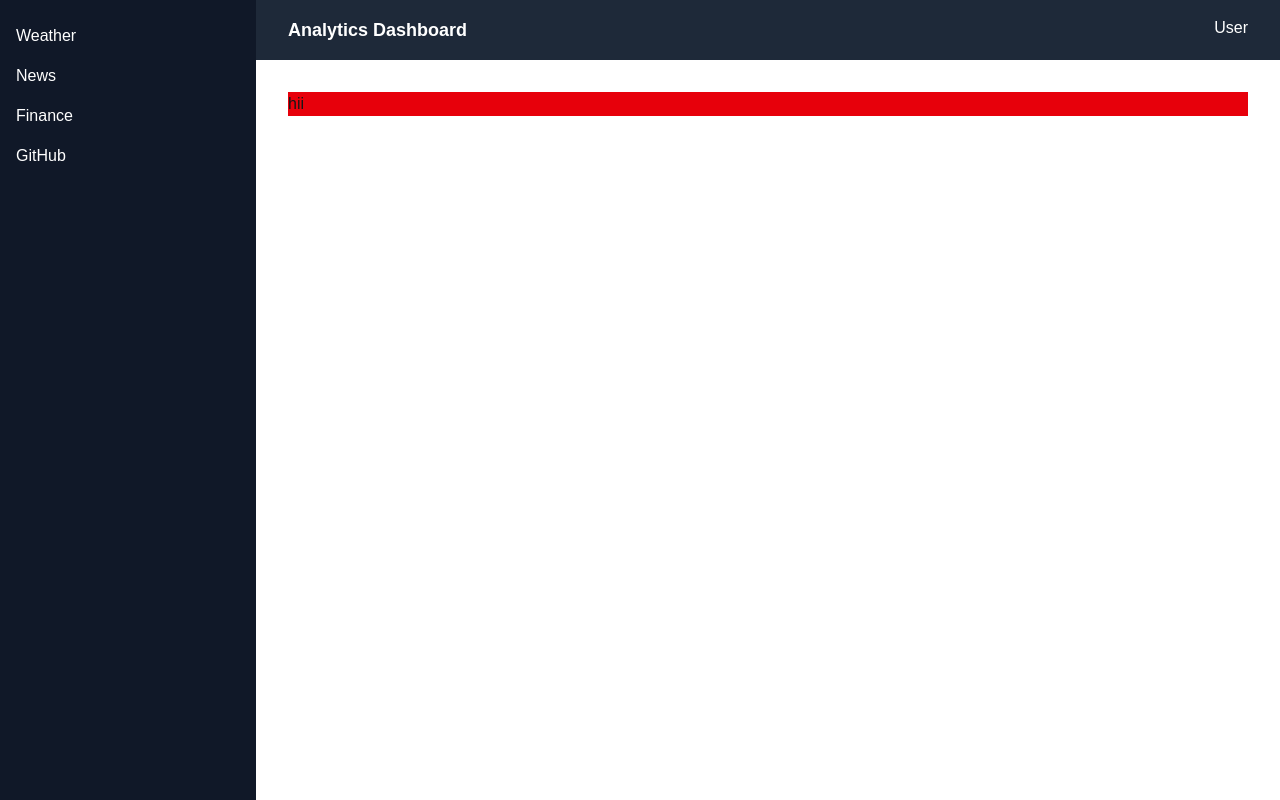
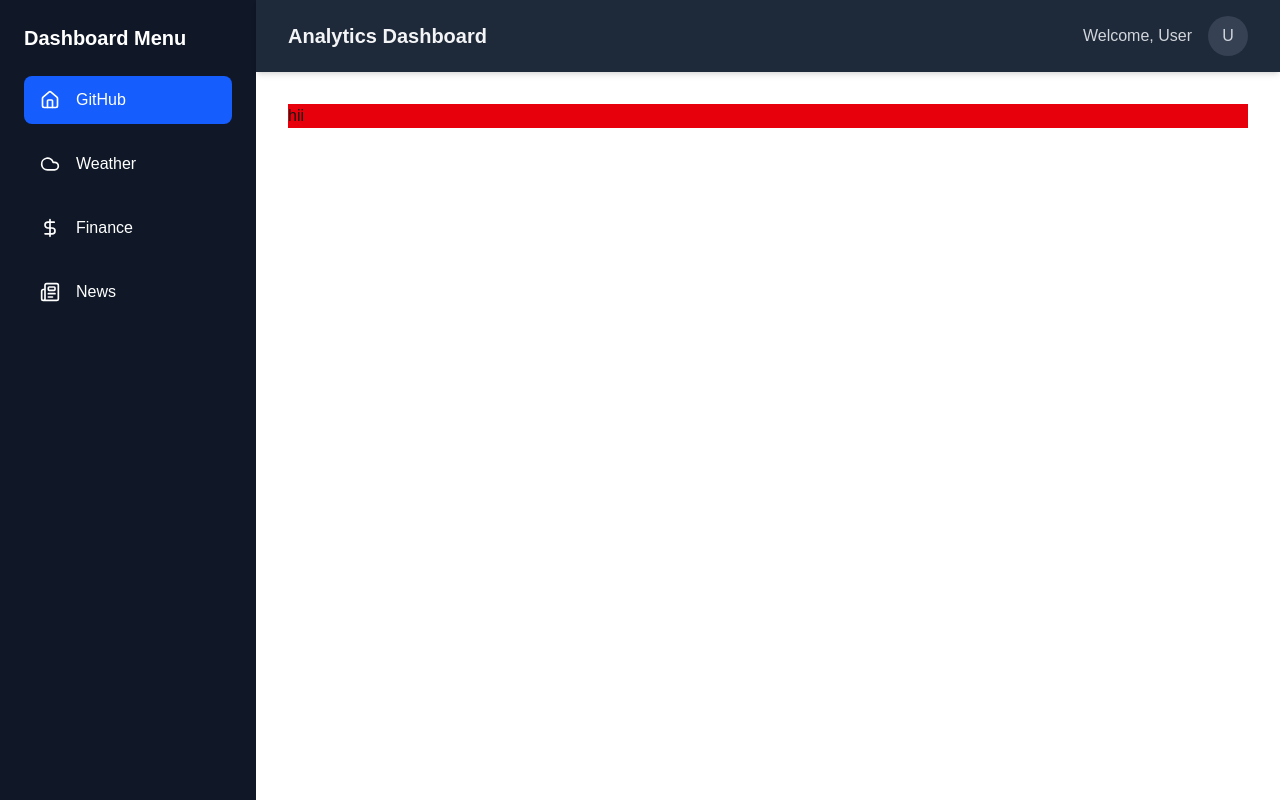
Before and after one commit to Mrprayag077/pulse-viz-dashboard, a Next.js app: page / in a window 1280 px wide. Built offline with nearby package versions, Linux system fonts and the light colour scheme.

Commit message:
add: sidebar and navbar

```diff
--- a/package.json
+++ b/package.json
@@ -10,6 +10,8 @@
   },
   "dependencies": {
     "@reduxjs/toolkit": "^2.6.1",
+    "lucide": "^0.482.0",
+    "lucide-react": "^0.482.0",
     "next": "15.2.2",
     "postcss": "^8.5.3",
     "react": "^19.0.0",
--- a/src/components/Navbar.tsx
+++ b/src/components/Navbar.tsx
@@ -1,7 +1,12 @@
 const Navbar = () => (
-  <nav className="w-full bg-gray-800 text-white py-4 px-8 flex justify-between">
-    <h1 className="text-lg font-semibold">Analytics Dashboard</h1>
-    <span>User</span>
+  <nav className="w-full bg-gray-800 text-white py-4 px-8 flex justify-between items-center shadow-md">
+    <h1 className="text-xl font-bold text-gray-100">Analytics Dashboard</h1>
+    <div className="flex items-center space-x-4">
+      <span className="text-gray-300">Welcome, User</span>
+      <div className="h-10 w-10 bg-gray-700 rounded-full flex items-center justify-center text-gray-300">
+        U
+      </div>
+    </div>
   </nav>
 );
 
--- a/src/components/Sidebar.tsx
+++ b/src/components/Sidebar.tsx
@@ -1,29 +1,45 @@
 "use client";
 
-import { useRouter } from "next/navigation";
+import { useRouter, usePathname } from "next/navigation";
+import {
+  HomeIcon,
+  CloudIcon,
+  DollarSignIcon,
+  NewspaperIcon,
+} from "lucide-react";
 
 const Sidebar = () => {
   const router = useRouter();
+  const pathname = usePathname();
+
+  const menuItems = [
+    { label: "GitHub", path: "/", icon: HomeIcon },
+    { label: "Weather", path: "/weather", icon: CloudIcon },
+    { label: "Finance", path: "/finance", icon: DollarSignIcon },
+    { label: "News", path: "/news", icon: NewspaperIcon },
+  ];
 
   const handleNavigation = (path: string) => {
     router.push(path);
   };
 
   return (
-    <aside className="w-64 h-screen bg-gray-900 text-white p-4">
-      <ul>
-        <li className="py-2">
-          <button onClick={() => handleNavigation("/weather")}>Weather</button>
-        </li>
-        <li className="py-2">
-          <button onClick={() => handleNavigation("/news")}>News</button>
-        </li>
-        <li className="py-2">
-          <button onClick={() => handleNavigation("/finance")}>Finance</button>
-        </li>
-        <li className="py-2">
-          <button onClick={() => handleNavigation("/")}>GitHub</button>
-        </li>
+    <aside className="w-64 h-screen bg-gray-900 text-white p-6 flex flex-col space-y-6">
+      <h2 className="text-xl font-semibold mb-6">Dashboard Menu</h2>
+      <ul className="space-y-4">
+        {menuItems.map((item) => (
+          <li key={item.path}>
+            <button
+              onClick={() => handleNavigation(item.path)}
+              className={`flex items-center space-x-4 py-3 px-4 rounded-lg transition-all duration-200 ease-in-out w-full text-left hover:bg-gray-800 focus:outline-none focus:ring-2 focus:ring-blue-500 ${
+                pathname === item.path ? "bg-blue-600" : ""
+              }`}
+            >
+              <item.icon className="w-5 h-5" />
+              <span>{item.label}</span>
+            </button>
+          </li>
+        ))}
       </ul>
     </aside>
   );
```
Also changed, not shown: 1 other file (tests, documents, lock files or other folders).
